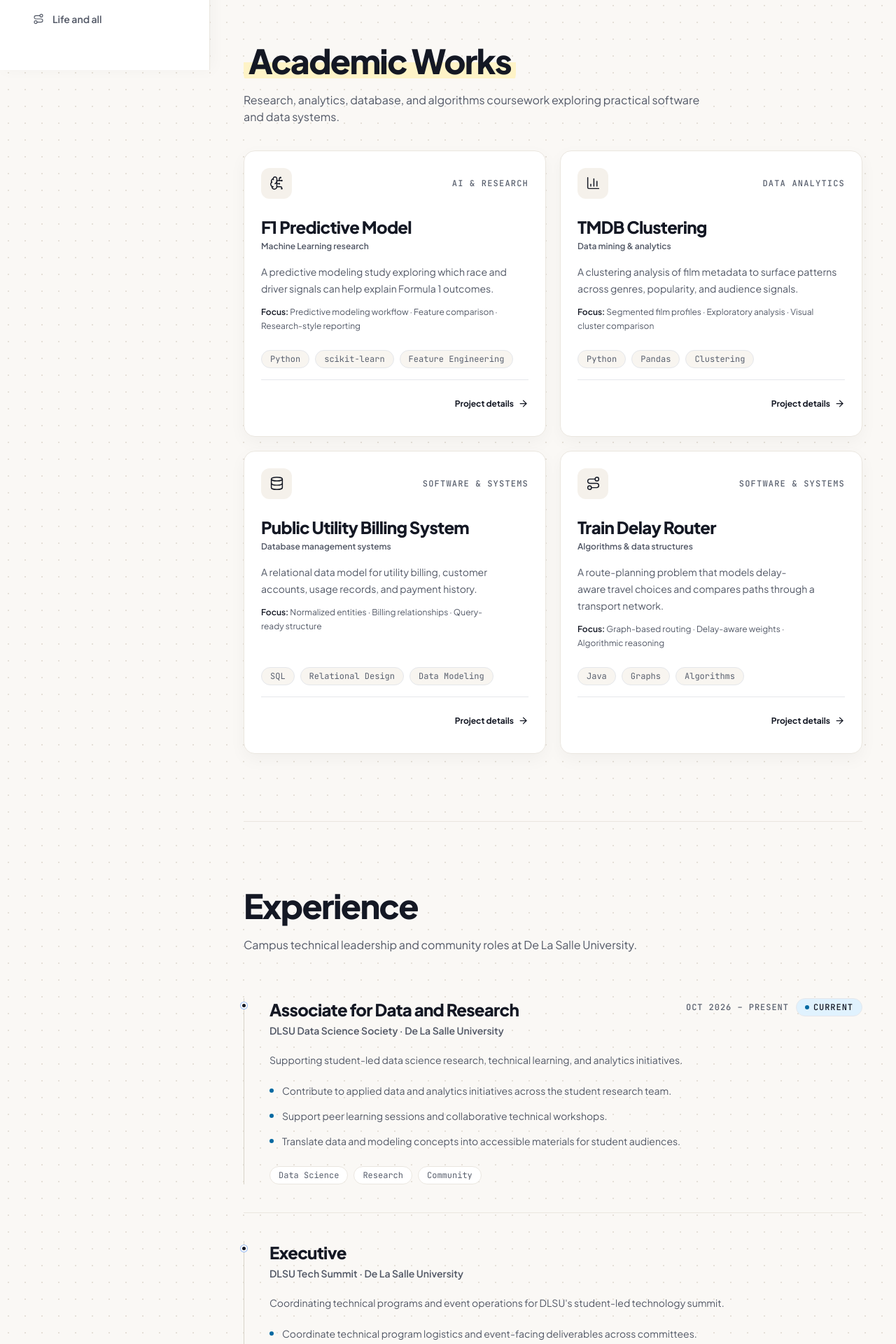
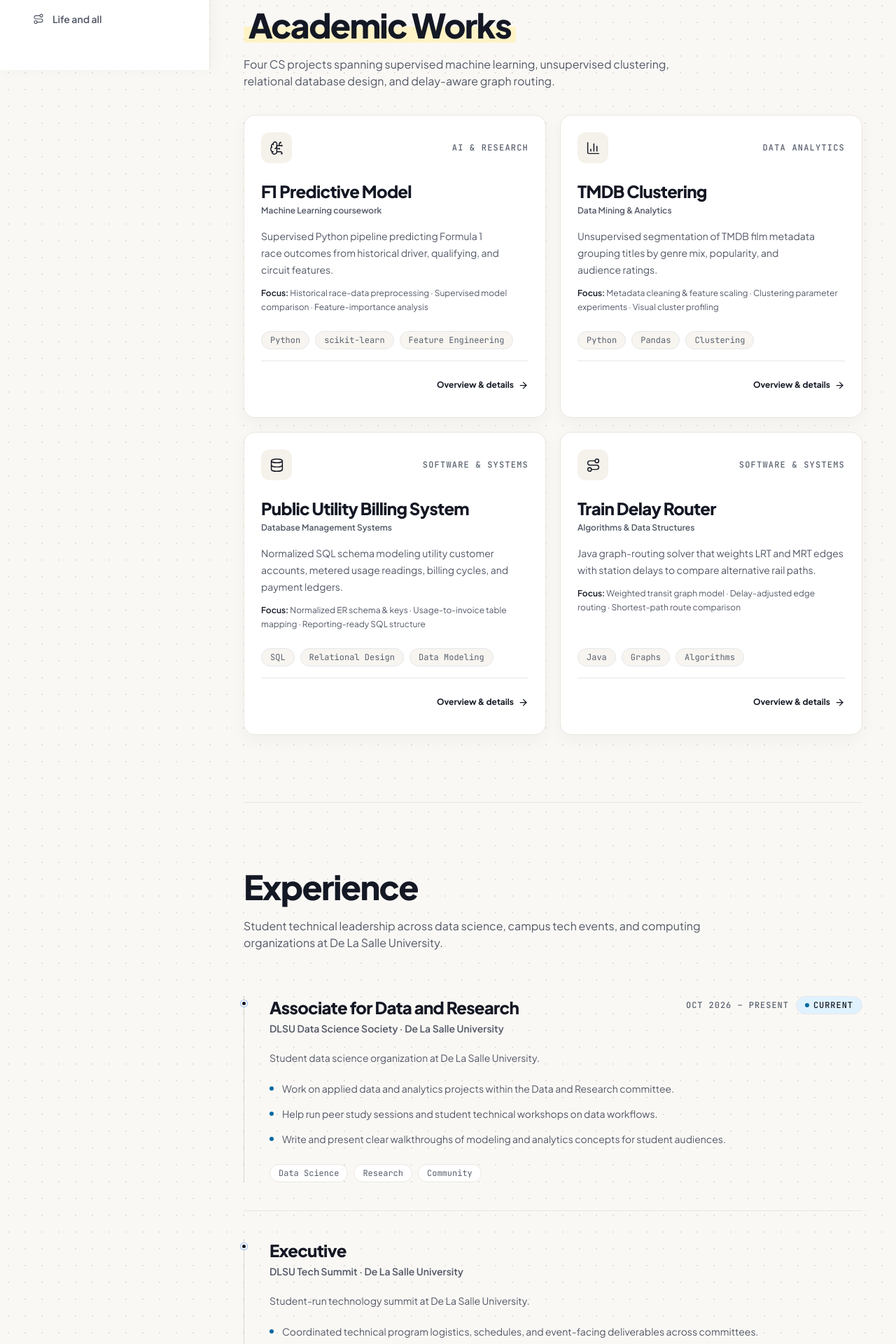
Before and after one commit to isthatpaul/Portfolio, a Next.js app: page / in a window 1280 px wide. Shown: the part 700-2620 px from the top of the page at 70% size. Built offline with nearby package versions, Linux system fonts and the light colour scheme.

Commit message:
copy(portfolio): replace generic AI filler with concrete engineering prose

```diff
--- a/src/components/sections/Hero.tsx
+++ b/src/components/sections/Hero.tsx
@@ -90,8 +90,7 @@ export function Hero() {
             transition={{ delay: 0.08, duration: 0.55, ease: "easeOut" }}
           >
             {hero.headline.lineOne}{" "}
-            <span>from </span>
-            <span className="highlight-sky">data, systems, and curiosity.</span>
+            <span className="highlight-sky">{hero.headline.lineTwo}</span>
           </motion.h1>
 
           <motion.p
@@ -128,7 +127,7 @@ export function Hero() {
         >
           <div className="relative aspect-[1.1/1] overflow-hidden rounded-[28px] border border-line bg-white p-4 shadow-card sm:p-6">
             <svg aria-labelledby="hero-illustration-title" className="h-full w-full" fill="none" role="img" viewBox="0 0 520 470">
-              <title id="hero-illustration-title">{hero.illustrationLabel}</title>
+              <title id="hero-illustration-title">Technical schematic depicting a delay-weighted routing graph, normalized relational database entities, and clustered data points</title>
               <defs>
                 <pattern height="24" id="hero-draft-grid" patternUnits="userSpaceOnUse" width="24">
                   <circle cx="1.5" cy="1.5" fill="#E5E0D8" r="1.25" />
--- a/src/data/portfolio.ts
+++ b/src/data/portfolio.ts
@@ -22,6 +22,11 @@ export interface AcademicWork {
   icon: IconName;
   tags: string[];
   outcomes: string[];
+  previewImage?: {
+    src: string;
+    alt: string;
+    caption: string;
+  };
   reportUrl?: string;
   repoUrl?: string;
 }
@@ -39,25 +44,13 @@ export interface ExperienceItem {
   current?: boolean;
 }
 
-export interface LifeItem {
-  id: string;
-  title: string;
-  summary: string;
-  tags: string[];
-  icon: IconName;
-}
-
 export type LifeMomentCategory = "Campus" | "Out & About" | "Sports" | "Tech Events";
-export type LifeMomentTapeColor = "pink" | "yellow" | "blue" | null;
-export type LifeMomentRotation = "-rotate-2" | "-rotate-1" | "rotate-1" | "rotate-2";
 
 export interface LifeMoment {
   id: string;
   imageUrl: string;
   caption: string;
   category: LifeMomentCategory;
-  rotation: LifeMomentRotation;
-  tapeColor?: LifeMomentTapeColor;
 }
 
 const staticBasePath = (process.env.NEXT_PUBLIC_BASE_PATH ?? "").replace(/\/$/, "");
@@ -80,8 +73,6 @@ export const portfolioData = {
     education: "De La Salle University '28",
     degree: "Computer Science · Software Technology",
     greeting: "Hi, I'm Paul — CS @ DLSU",
-    bio: "I'm a Computer Science undergraduate at De La Salle University, majoring in Software Technology. I build practical, thoughtful software and enjoy working at the intersection of data, systems, and machine learning.",
-    extendedBio: "I like turning complex questions into clear, usable tools — from predictive models and explainable analytics to dependable software systems. My work is grounded in curiosity, careful reasoning, and a desire to make technical ideas useful to real people.",
   },
   personal: {
     avatarUrl: assetPath("/assets/profile/avatar.jpg"),
@@ -101,7 +92,6 @@ export const portfolioData = {
   ],
   navigationCta: "Let's talk",
   editorialFooter: {
-    eyebrow: "Let's make something useful",
     headline: {
       lineOne: "Got a problem",
       lineTwo: "worth solving?",
@@ -109,97 +99,77 @@ export const portfolioData = {
     emailLabel: "Email",
     linkedinLabel: "LinkedIn",
     githubLabel: "GitHub",
-    metadata: "Engineered with curiosity. Vibecoded with love.",
+    metadata: "Paul Crisologo · CS Software Technology, DLSU '28 · Manila",
     backToTop: "Back to top ↑",
   },
   about: {
-    eyebrow: "ABOUT",
-    motto: "Code • Data • Systems • Curiosity • Explore • Build • Repeat • ",
     headline: "A little about me.",
     paragraphs: [
-      "I’m Paul, a Computer Science undergraduate majoring in Software Technology at De La Salle University, Class of 2028. I’m drawn to the quiet satisfaction of understanding how a system works, then making it a little more useful for someone else.",
-      "Technically, I enjoy the bridge between sound software engineering and data science: predictive models, dependable systems, and interfaces that make complex information easier to read and act on.",
-      "A lot of my best learning happens with other people. I help build the DLSU Data Science Society and La Salle Computer Society communities, organize campus tech initiatives, and enjoy the energy of working alongside curious teammates.",
-      "I’m still figuring out the exact shape of the work I want to do. For now, I’m following good questions across code, data, systems, and the people who make each project better.",
+      "I’m Paul, a Computer Science undergraduate majoring in Software Technology at De La Salle University (Class of 2028). I like taking systems apart to understand how they work, then writing software that puts those pieces to practical use.",
+      "Most of my coursework and independent projects sit across software engineering and data science: supervised ML pipelines in Python, clustering analyses in Pandas, normalized SQL schemas, and weighted graph algorithms in Java.",
+      "Outside class, I work with the Data and Research committee at DLSU Data Science Society, help coordinate DLSU Tech Summit, and serve as a Junior Officer in La Salle Computer Society.",
+      "I’m looking for software engineering, data, or machine learning internships where I can ship production code and learn from strong engineering teams.",
     ],
     resumeLabel: "Resume",
     beyondScreen: {
       title: "Beyond the screen.",
       ctaLabel: "Explore life and all",
-      intro: "When I’m not coding or analyzing datasets, you’ll usually find me:",
+      intro: "When I’m away from code and datasets, you’ll usually find me:",
       interests: [
-        "Listening to music and discovering new playlists",
-        "Hunting down and eating good food around Manila",
-        "Playing competitive recreational pickleball to unplug from the screen",
-        "Hanging out and catching up with friends",
-        "Analyzing Formula 1 race telemetry and weekend strategy",
+        "Listening to music and putting together new playlists",
+        "Trying out food spots around Manila",
+        "Playing competitive recreational pickleball",
+        "Catching up with friends outside campus",
+        "Following Formula 1 race telemetry and weekend strategy",
       ],
     },
   },
   hero: {
     headline: {
-      lineOne: "Building useful software",
-      lineTwo: "from data, systems, and curiosity.",
+      lineOne: "Software built on",
+      lineTwo: "data, models, and clean systems.",
     },
-    intro: "I build practical software, data-informed tools, and machine learning workflows that help people make sense of complex problems.",
+    intro: "Computer Science undergraduate at DLSU ('28) building predictive models, relational database schemas, graph routing algorithms, and responsive web interfaces.",
     primaryAction: "Explore my work",
-    secondaryAction: "View resume",
-    illustrationLabel: "Technical schematic depicting a delay-weighted routing graph, normalized relational database entities, and clustered data points",
+    focusHeading: "Technical focus",
+    focusAreas: [
+      {
+        title: "Machine Learning & Data",
+        stack: "Python · scikit-learn · Pandas",
+        detail: "Predictive race-outcome pipelines and unsupervised film clustering.",
+      },
+      {
+        title: "Relational Systems",
+        stack: "SQL · ER Design",
+        detail: "Normalized utility billing schemas covering accounts, meters, and ledgers.",
+      },
+      {
+        title: "Graph Algorithms",
+        stack: "Java · Weighted Graphs",
+        detail: "Delay-aware LRT and MRT route computation across transit networks.",
+      },
+    ],
   },
   sectionCopy: {
     academicWorks: {
       title: "Academic Works",
-      description: "Research, analytics, database, and algorithms coursework exploring practical software and data systems.",
-      inspectAction: "Project details",
-      walkthroughNote: "Public repository and report links aren't posted for this project yet. Browse other code on GitHub or email me for a walkthrough.",
+      description: "Four CS projects spanning supervised machine learning, unsupervised clustering, relational database design, and delay-aware graph routing.",
+      inspectAction: "Overview & details",
+      walkthroughNote: "Public repository and report links aren't posted for this project yet. Browse other code on GitHub or reach out for a technical walkthrough.",
       githubAction: "View GitHub profile",
       requestAction: "Request walkthrough",
     },
     experience: {
       title: "Experience",
-      description: "Campus technical leadership and community roles at De La Salle University.",
+      description: "Student technical leadership across data science, campus tech events, and computing organizations at De La Salle University.",
     },
   },
   life: {
-    eyebrow: "Outside the build",
     title: "Life and all",
-    description: "A flexible space for the interests, experiments, and campus moments that sit around the work.",
-    status: "Scaffold ready",
     galleryHeadline: "Between commits, courts, and campus.",
-    gallerySubtitle: "A small scrapbook of the people, places, and detours that keep the work human.",
-    galleryNote: "The work is the throughline. The rest is life.",
+    gallerySubtitle: "Photos from research showcases, campus tech events, pickleball courts, and time around Manila.",
     previewLabel: "Open photo preview",
     closePreviewLabel: "Close photo preview",
-    items: [
-      {
-        id: "formula-1-telemetry",
-        title: "Formula 1 telemetry",
-        summary: "A future notebook for race data, strategy, and performance patterns.",
-        tags: ["Data", "Strategy"],
-        icon: "chart",
-      },
-      {
-        id: "pickleball",
-        title: "Pickleball",
-        summary: "A place for notes on play, practice, and the small rituals that keep learning fun.",
-        tags: ["Movement", "Practice"],
-        icon: "route",
-      },
-      {
-        id: "hackathons",
-        title: "Hackathons",
-        summary: "A running shelf for fast prototypes, team experiments, and ideas worth testing.",
-        tags: ["Build", "Collaborate"],
-        icon: "briefcase",
-      },
-      {
-        id: "campus-life",
-        title: "Campus life",
-        summary: "A future collection of the communities, events, and people that make DLSU feel alive.",
-        tags: ["Community", "DLSU"],
-        icon: "users",
-      },
-    ] satisfies LifeItem[],
   },
   lifeMoments: [
     {
@@ -207,102 +177,93 @@ export const portfolioData = {
       imageUrl: assetPath("/assets/life/poster-showcase.jpg"),
       caption: "LRT & MRT Delay App research poster showcase",
       category: "Campus",
-      rotation: "-rotate-2",
-      tapeColor: "yellow",
     },
     {
       id: "concert-night",
       imageUrl: assetPath("/assets/life/concert-night.jpg"),
       caption: "Arena lights & live music break",
       category: "Out & About",
-      rotation: "rotate-1",
-      tapeColor: "blue",
     },
     {
       id: "campus-friends",
       imageUrl: assetPath("/assets/life/campus-friends.jpg"),
       caption: "Between classes with friends",
       category: "Campus",
-      rotation: "-rotate-1",
-      tapeColor: "pink",
     },
     {
       id: "pickleball-court",
       imageUrl: assetPath("/assets/life/pickleball-court.jpg"),
       caption: "Weekend rallies on the pickleball court",
       category: "Sports",
-      rotation: "rotate-2",
-      tapeColor: null,
     },
     {
       id: "retreat-day",
       imageUrl: assetPath("/assets/life/retreat-day.jpg"),
       caption: "Quiet morning architecture & retreat day",
       category: "Out & About",
-      rotation: "-rotate-2",
-      tapeColor: "yellow",
     },
     {
       id: "shopee-roadshow",
       imageUrl: assetPath("/assets/life/shopee-roadshow.jpg"),
       caption: "Shopee Graduate Development Program campus roadshow",
       category: "Tech Events",
-      rotation: "rotate-1",
-      tapeColor: "blue",
     },
     {
       id: "campus-fit",
       imageUrl: assetPath("/assets/life/campus-fit.jpg"),
       caption: "Mid-week campus routine",
       category: "Campus",
-      rotation: "-rotate-1",
-      tapeColor: "pink",
     },
   ] satisfies LifeMoment[],
   academicWorks: [
     {
       id: "f1-predictive-model",
       title: "F1 Predictive Model",
-      context: "Machine Learning research",
+      context: "Machine Learning coursework",
       category: "AI & Research",
-      summary: "A predictive modeling study exploring which race and driver signals can help explain Formula 1 outcomes.",
-      details: "This work moves from data preparation and feature selection into model comparison and interpretation, with a focus on making the result explainable rather than treating accuracy as the only outcome.",
+      summary: "Supervised Python pipeline predicting Formula 1 race outcomes from historical driver, qualifying, and circuit features.",
+      details: "Built a scikit-learn workflow covering historical race-data cleaning, driver and track feature engineering, cross-model evaluation, and feature-importance analysis to trace which race variables drive predicted standings.",
       icon: "brain",
       tags: ["Python", "scikit-learn", "Feature Engineering"],
-      outcomes: ["Predictive modeling workflow", "Feature comparison", "Research-style reporting"],
+      outcomes: ["Historical race-data preprocessing", "Supervised model comparison", "Feature-importance analysis"],
     },
     {
       id: "tmdb-clustering",
       title: "TMDB Clustering",
-      context: "Data mining & analytics",
+      context: "Data Mining & Analytics",
       category: "Data Analytics",
-      summary: "A clustering analysis of film metadata to surface patterns across genres, popularity, and audience signals.",
-      details: "This analysis turns a large movie dataset into interpretable groups through preparation, dimensionality decisions, clustering experiments, and visual comparison of the resulting segments.",
+      summary: "Unsupervised segmentation of TMDB film metadata grouping titles by genre mix, popularity, and audience ratings.",
+      details: "Cleaned and scaled TMDB movie records in Pandas, evaluated dimensionality-reduction and clustering configurations, and profiled each cluster visually to compare genre, release, and audience-rating patterns.",
       icon: "chart",
       tags: ["Python", "Pandas", "Clustering"],
-      outcomes: ["Segmented film profiles", "Exploratory analysis", "Visual cluster comparison"],
+      outcomes: ["Metadata cleaning & feature scaling", "Clustering parameter experiments", "Visual cluster profiling"],
     },
     {
       id: "utility-billing-schema",
       title: "Public Utility Billing System",
-      context: "Database management systems",
+      context: "Database Management Systems",
       category: "Software & Systems",
-      summary: "A relational data model for utility billing, customer accounts, usage records, and payment history.",
-      details: "This schema work focuses on translating real-world billing relationships into a structured, maintainable database design with clear entity boundaries and room for reliable reporting.",
+      summary: "Normalized SQL schema modeling utility customer accounts, metered usage readings, billing cycles, and payment ledgers.",
+      details: "Defined entity-relationship boundaries, primary and foreign key constraints, and normalized tables separating subscriber accounts, periodic meter readings, invoice line items, and payment settlements for reliable billing queries.",
       icon: "database",
       tags: ["SQL", "Relational Design", "Data Modeling"],
-      outcomes: ["Normalized entities", "Billing relationships", "Query-ready structure"],
+      outcomes: ["Normalized ER schema & keys", "Usage-to-invoice table mapping", "Reporting-ready SQL structure"],
     },
     {
       id: "train-delay-router",
       title: "Train Delay Router",
-      context: "Algorithms & data structures",
+      context: "Algorithms & Data Structures",
       category: "Software & Systems",
-      summary: "A route-planning problem that models delay-aware travel choices and compares paths through a transport network.",
-      details: "The project turns a graph problem into a practical routing exercise, using weighted paths and clear assumptions to reason about how delays change a recommended journey.",
+      summary: "Java graph-routing solver that weights LRT and MRT edges with station delays to compare alternative rail paths.",
+      details: "Modeled rail stations and transfers as a weighted graph in Java, adjusting edge weights for service delays to compute and compare shortest-time routes when disruptions change the fastest path across the network.",
       icon: "route",
       tags: ["Java", "Graphs", "Algorithms"],
-      outcomes: ["Graph-based routing", "Delay-aware weights", "Algorithmic reasoning"],
+      outcomes: ["Weighted transit graph model", "Delay-adjusted edge routing", "Shortest-path route comparison"],
+      previewImage: {
+        src: assetPath("/assets/life/poster-showcase.jpg"),
+        alt: "Paul presenting the LRT and MRT Delay App research poster at DLSU",
+        caption: "LRT & MRT Delay App research poster showcase at DLSU.",
+      },
     },
   ] satisfies AcademicWork[],
   experience: [
@@ -312,11 +273,11 @@ export const portfolioData = {
       role: "Associate for Data and Research",
       date: "Oct 2026 – Present",
       location: "De La Salle University",
-      summary: "Supporting student-led data science research, technical learning, and analytics initiatives.",
+      summary: "Student data science organization at De La Salle University.",
       impact: [
-        "Contribute to applied data and analytics initiatives across the student research team.",
-        "Support peer learning sessions and collaborative technical workshops.",
-        "Translate data and modeling concepts into accessible materials for student audiences.",
+        "Work on applied data and analytics projects within the Data and Research committee.",
+        "Help run peer study sessions and student technical workshops on data workflows.",
+        "Write and present clear walkthroughs of modeling and analytics concepts for student audiences.",
       ],
       tags: ["Data Science", "Research", "Community"],
       icon: "users",
@@ -327,10 +288,10 @@ export const portfolioData = {
       organization: "DLSU Tech Summit",
       role: "Executive",
       location: "De La Salle University",
-      summary: "Coordinating technical programs and event operations for DLSU's student-led technology summit.",
+      summary: "Student-run technology summit at De La Salle University.",
       impact: [
-        "Coordinate technical program logistics and event-facing deliverables across committees.",
-        "Keep cross-team schedules and operational details aligned from planning through event day.",
+        "Coordinated technical program logistics, schedules, and event-facing deliverables across committees.",
+        "Tracked cross-team execution from pre-event planning through summit day operations.",
       ],
       tags: ["Event Operations", "Technology", "Coordination"],
       icon: "calendar",
@@ -340,10 +301,10 @@ export const portfolioData = {
       organization: "La Salle Computer Society",
       role: "Junior Officer",
       location: "De La Salle University",
-      summary: "Supporting student computing programs and community events across the college.",
+      summary: "Undergraduate computing organization at De La Salle University.",
       impact: [
-        "Assist in organizing computing workshops, student activities, and technical events.",
-        "Handle committee logistics and execution within a volunteer leadership team.",
+        "Helped organize college computing workshops, technical talks, and student activities.",
+        "Handled committee logistics and event execution within a volunteer officer team.",
       ],
       tags: ["Student Leadership", "Computing", "Operations"],
       icon: "graduation-cap",
```
Also changed, not shown: src/components/sections/About.tsx (+1 -10 lines), src/components/sections/LifeAndAll.tsx (+5 -10 lines).
